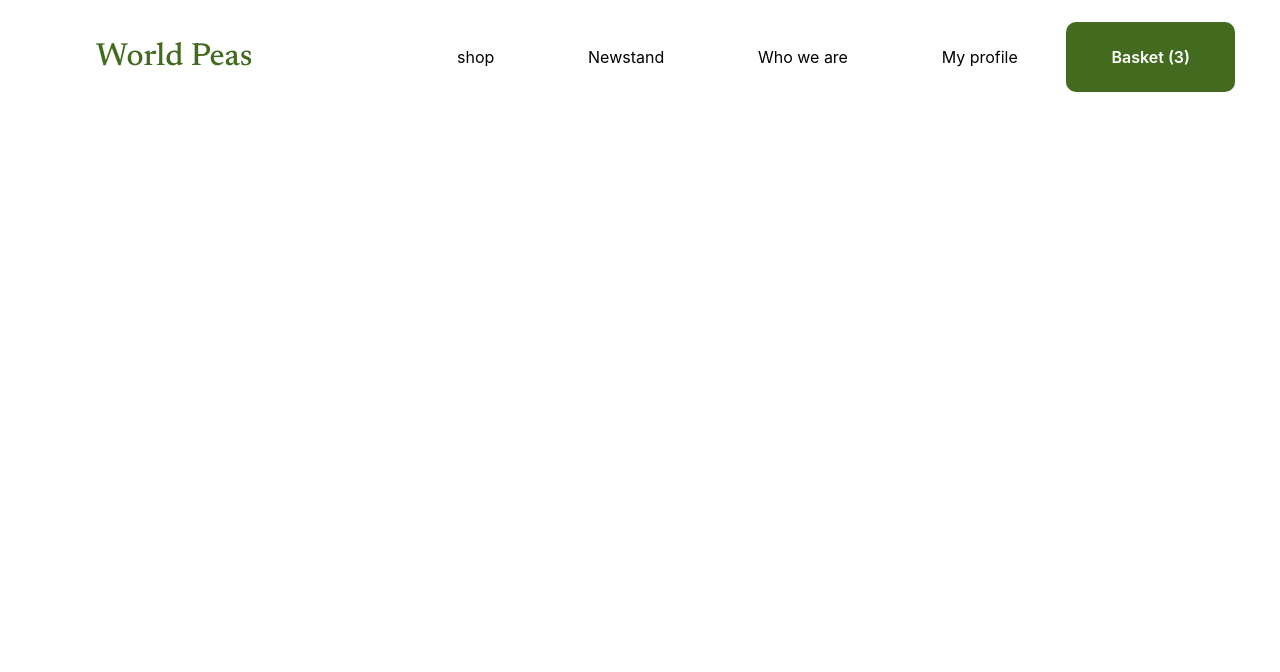
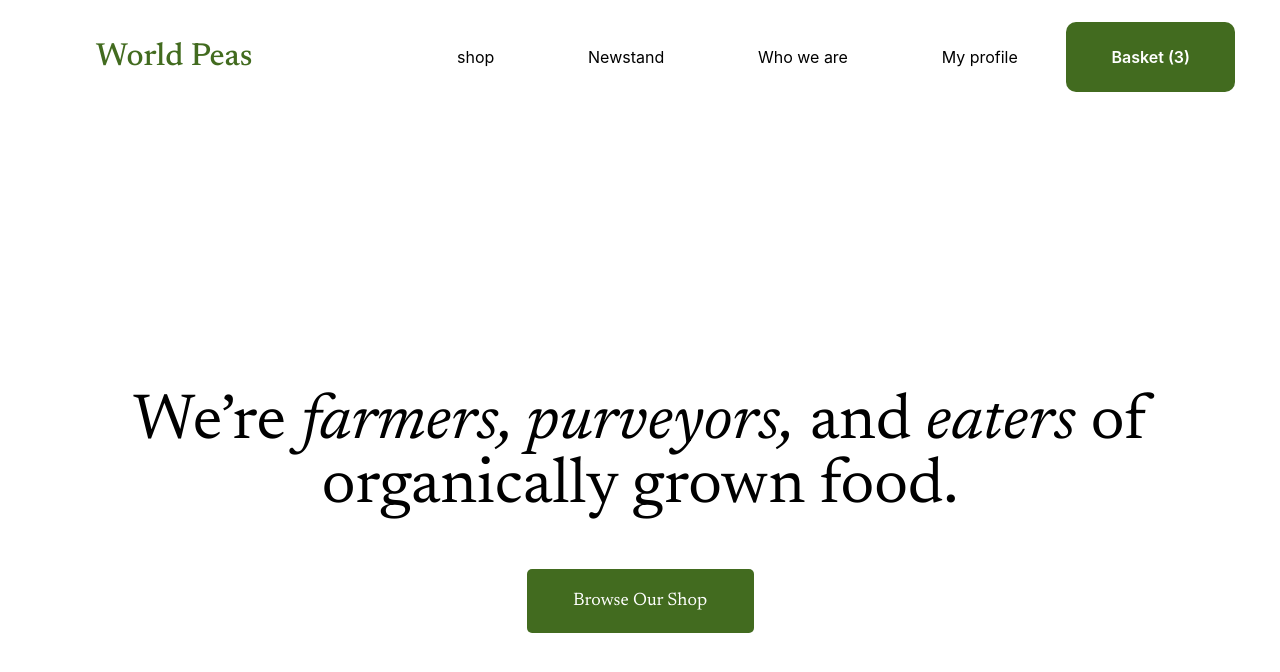
Before and after one commit to ShahdElgandy/World_Peas, a plain HTML site: page index.html in a window 1280 px wide. Drawn offline with Linux system fonts and the light colour scheme; a web font is replaced by a local one.

Commit message:
Add: Hero section text content

```diff
--- a/index.html
+++ b/index.html
@@ -1,12 +1,15 @@
 <!DOCTYPE html>
 <html lang="en">
   <head>
-  <meta charset="UTF-8">
-  <meta name="viewport" content="width=device-width, initial-scale=1.0">
-  <link rel="preconnect" href="https://fonts.googleapis.com">
-<link rel="preconnect" href="https://fonts.gstatic.com" crossorigin>
-<link href="https://fonts.googleapis.com/css2?family=Lora:ital,wght@0,400..700;1,400..700&family=Newsreader:ital,opsz,wght@0,6..72,200..800;1,6..72,200..800&family=Playfair+Display:ital,wght@0,400..900;1,400..900&family=Poppins:ital,wght@0,100;0,200;0,300;0,400;0,500;0,600;0,700;0,800;0,900;1,100;1,200;1,300;1,400;1,500;1,600;1,700;1,800;1,900&display=swap" rel="stylesheet">
-  <link rel="stylesheet" href="main.css">
+    <meta charset="UTF-8" />
+    <meta name="viewport" content="width=device-width, initial-scale=1.0" />
+    <link rel="preconnect" href="https://fonts.googleapis.com" />
+    <link rel="preconnect" href="https://fonts.gstatic.com" crossorigin />
+    <link
+      href="https://fonts.googleapis.com/css2?family=Lora:ital,wght@0,400..700;1,400..700&family=Newsreader:ital,opsz,wght@0,6..72,200..800;1,6..72,200..800&family=Playfair+Display:ital,wght@0,400..900;1,400..900&family=Poppins:ital,wght@0,100;0,200;0,300;0,400;0,500;0,600;0,700;0,800;0,900;1,100;1,200;1,300;1,400;1,500;1,600;1,700;1,800;1,900&display=swap"
+      rel="stylesheet"
+    />
+    <link rel="stylesheet" href="main.css" />
     <title>World Peas</title>
   </head>
   <body>
@@ -23,5 +26,9 @@
       </ul>
     </nav>
 
+    <div class="hero_section">
+      <h1 class="content">We’re <em>farmers, purveyors,</em> and <em>eaters</em> of organically grown food.</h1>
+      <button>Browse Our Shop</button>
+    </div>
   </body>
 </html>
--- a/main.css
+++ b/main.css
@@ -1,29 +1,29 @@
-*{
-padding: 0;
-margin: 0;
-font-family: "Newsreader", serif;
-box-sizing: border-box;
-color: var(--Dark-Moss-Green-color);
+* {
+  padding: 0;
+  margin: 0;
+  font-family: "Newsreader", serif;
+  box-sizing: border-box;
+  color: var(--Dark-Moss-Green-color);
 }
 
-:root{
---Dark-Moss-Green-color:#426B1F;
---black-color:#000000;
---Platinum-color:#E6E6E6 ;
---white-color:#FFFFFF;
+:root {
+  --Dark-Moss-Green-color: #426b1f;
+  --black-color: #000000;
+  --Platinum-color: #e6e6e6;
+  --white-color: #ffffff;
 }
 
-nav{
+nav {
   width: 100%;
   height: 112px;
 }
-nav ul{
+nav ul {
   display: flex;
   justify-content: space-between;
   align-items: center;
 }
 
-.logo{
+.logo {
   padding: 41px 96px;
   font-weight: 500;
   font-size: 32px;
@@ -31,23 +31,59 @@ nav ul{
   color: var(--Dark-Moss-Green-color);
 }
 
-nav ul li{
+nav ul li {
   padding: 45px;
   list-style: none;
-
 }
 
-nav ul li a{
+nav ul li a {
   padding: 25px 45px;
   font-family: "Inter", sans-serif;
   font-weight: 400;
   font-size: 16px;
   text-decoration: none;
-  color:var(--black-color) ;
+  color: var(--black-color);
 }
-.basket{
+.basket {
   font-weight: 600;
-  color:var(--white-color);
+  color: var(--white-color);
   background-color: var(--Dark-Moss-Green-color);
   border-radius: 10px;
 }
+
+.hero_section {
+  display: flex;
+  flex-direction: column;
+  justify-content: center;
+  align-items: center;
+  text-align: center;
+  height: 100vh;
+}
+
+.hero_section h1 {
+  font-weight: 400;
+  font-size: 64px;
+  text-align: center;
+  margin-bottom: 50px;
+  color: var(--black-color);
+}
+
+.hero_section h1 em {
+  color: var(--black-color);
+}
+
+.hero_section button {
+  width: 227px;
+  height: 64px;
+  font-size: 18px;
+  text-decoration: solid;
+  padding: 10px 20px;
+  border: none;
+  border-radius: 5px;
+  background-color: var(--Dark-Moss-Green-color);
+  color: var(--white-color);
+}
+
+.hero_section button:hover {
+  background-color: #356217;
+}
```
Lines whose indentation alone changed are shown as unchanged.
